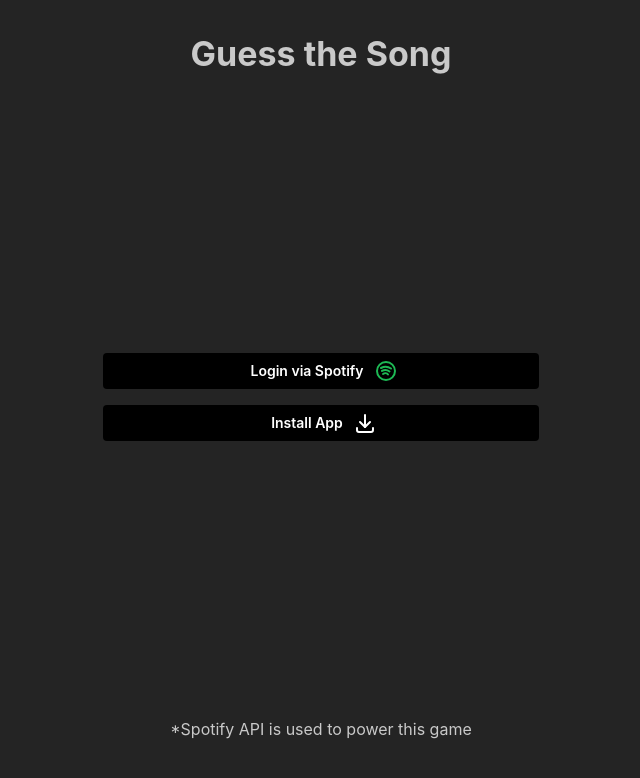
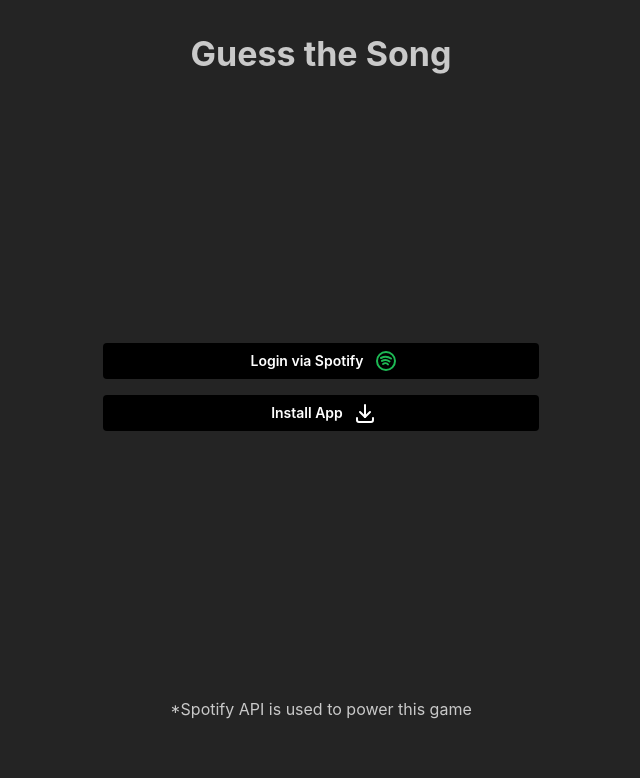
Before and after one commit to kennychu0510/Guess-the-song, a React (Vite) app: page / in a window 1280 px wide. Shown: the top 778 px of the page, without its empty margins (319-959 px from the left). Built offline with nearby package versions, Linux system fonts and the light colour scheme; no server answers.

Commit message:
added bottom padding

```diff
--- a/src/Page.module.css
+++ b/src/Page.module.css
@@ -1,3 +1,3 @@
 .Page {
-  min-height: calc(100dvh - 150px);
+  min-height: calc(100dvh - (150px + 20px));
 }
--- a/src/components/GameController.module.css
+++ b/src/components/GameController.module.css
@@ -6,3 +6,8 @@
     font-size: 24px;
   }
 }
+
+.SafeAreaBottom {
+  height: 20px;
+  width: '100vw';
+}
--- a/src/components/GameController.tsx
+++ b/src/components/GameController.tsx
@@ -172,6 +172,7 @@
           )}
         </Flex>
       </Stack>
+      <Box className={classes.SafeAreaBottom} bg={'#333'}/>
     </Box>
   );
 }
```
